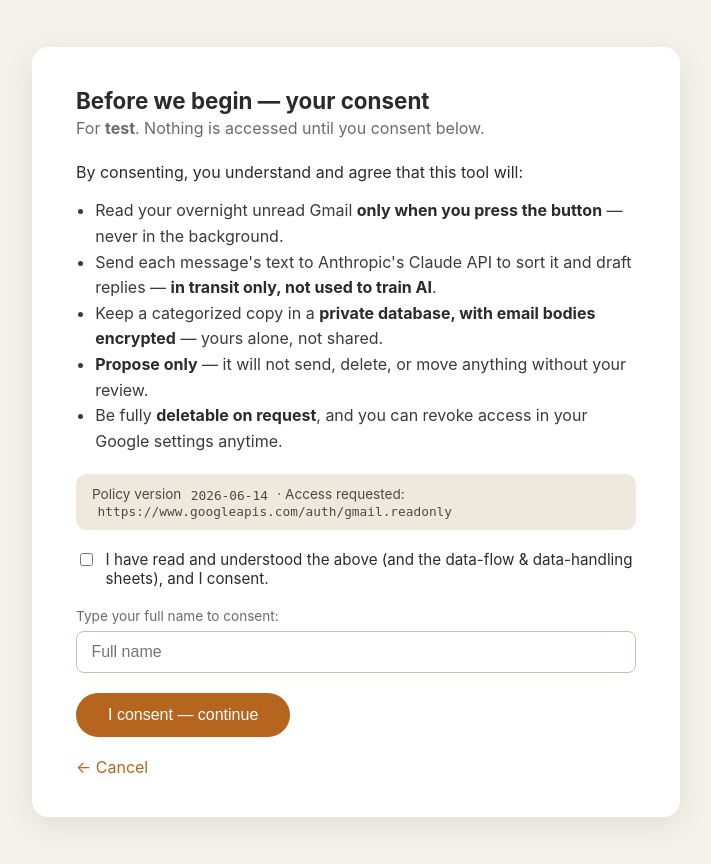
After one commit to dflewell/dflewell, a Flask app: page /consent in a window 1280 px wide. The commit adds this page. Shown: the whole page, without its empty margins (284-995 px from the left). Run offline with Flask 3, Linux system fonts and the light colour scheme; data that the repository does not hold is empty.

Commit message:
Email triage: add in-app consent gate (blocks tool until consent recorded)
- /consent screen: required checkbox + typed full name + UTC timestamp +
  policy version + scopes, saved to a consents table in the per-exec DB
- /start and /oauth2callback refuse to run until consent exists; order is
  consent -> Google auth -> triage
- /withdraw clears consent (data kept unless full delete); start page shows
  'consent on file' status
- Verified gate ordering with Flask test client

```diff
--- a/email-triage/app.py
+++ b/email-triage/app.py
@@ -32,16 +32,52 @@ def _flow() -> Flow:
 
 @app.route("/")
 def index():
+    store.init_db()
     missing = config.missing_secrets()
     authed = gmail_client.load_credentials() is not None
     return render_template(
-        "index.html", exec_id=config.EXEC_ID, authed=authed, missing=missing
+        "index.html", exec_id=config.EXEC_ID, authed=authed, missing=missing,
+        consent=store.active_consent(),
     )
+
+
+@app.route("/consent", methods=["GET", "POST"])
+def consent():
+    """Consent gate. The tool will not pull any mail until this is recorded."""
+    store.init_db()
+    existing = store.active_consent()
+    error = None
+    if request.method == "POST" and existing is None:
+        full_name = (request.form.get("full_name") or "").strip()
+        agreed = request.form.get("agree") == "on"
+        if full_name and agreed:
+            store.record_consent(
+                full_name, config.CONSENT_POLICY_VERSION, ", ".join(config.GMAIL_SCOPES)
+            )
+            return redirect(url_for("start"))
+        error = "Please tick the box and type your full name to consent."
+    return render_template(
+        "consent.html", exec_id=config.EXEC_ID,
+        policy_version=config.CONSENT_POLICY_VERSION, scopes=config.GMAIL_SCOPES,
+        existing=existing, error=error,
+    )
+
+
+@app.route("/withdraw", methods=["POST"])
+def withdraw():
+    """Withdraw consent. The tool refuses to run until re-consented; data is kept
+    unless the exec also uses Delete all my data."""
+    store.init_db()
+    store.withdraw_consent()
+    return redirect(url_for("consent"))
 
 
 @app.route("/start")
 def start():
-    """Button press. If not authed, send to Google; otherwise run the triage loop."""
+    """Button press. Consent first, then Google auth, then the triage loop."""
+    store.init_db()
+    if store.active_consent() is None:
+        return redirect(url_for("consent"))
     creds = gmail_client.load_credentials()
     if creds is None:
         flow = _flow()
@@ -58,6 +94,9 @@ def start():
 
 @app.route("/oauth2callback")
 def oauth2callback():
+    store.init_db()
+    if store.active_consent() is None:  # never run without recorded consent
+        return redirect(url_for("consent"))
     flow = _flow()
     flow.fetch_token(authorization_response=request.url)
     gmail_client.save_credentials(flow.credentials)
--- a/email-triage/config.py
+++ b/email-triage/config.py
@@ -33,6 +33,10 @@ DB_PATH = os.path.join("data", f"triage_{EXEC_ID}.db")
 # Categories the triage sorts into. Order = display priority.
 CATEGORIES = ["client", "important", "shopping", "read_later"]
 
+# Consent policy version the exec agrees to. Bump this date when the governance
+# docs change materially, so consent records show exactly what was agreed to.
+CONSENT_POLICY_VERSION = "2026-06-14"
+
 
 def missing_secrets() -> list[str]:
     """Return names of required secrets that aren't set, for a friendly startup check."""
--- /dev/null
+++ b/email-triage/templates/consent.html
@@ -0,0 +1,84 @@
+<!doctype html>
+<html lang="en">
+<head>
+  <meta charset="utf-8">
+  <meta name="viewport" content="width=device-width, initial-scale=1">
+  <title>Consent — Email Triage</title>
+  <style>
+    body { font-family:-apple-system,system-ui,sans-serif; background:#f4f1ea; color:#2b2b2b;
+           display:grid; place-items:center; min-height:100vh; margin:0; padding:2rem; }
+    .card { background:#fff; padding:2.5rem 2.75rem; border-radius:16px; max-width:560px;
+            box-shadow:0 8px 30px rgba(0,0,0,.08); }
+    h1 { font-size:1.4rem; margin:0 0 .25rem; }
+    .sub { color:#6b6b6b; margin:0 0 1.5rem; }
+    ul { line-height:1.6; color:#3a3a3a; padding-left:1.2rem; }
+    ul b { color:#2b2b2b; }
+    .meta { background:#efe9dd; border-radius:10px; padding:.75rem 1rem; font-size:.85rem;
+            color:#4b4b4b; margin:1.25rem 0; }
+    label.agree { display:flex; gap:.6rem; align-items:flex-start; margin:1.25rem 0; font-size:.95rem; }
+    input[type=text] { width:100%; padding:.7rem .9rem; font-size:1rem; border:1px solid #cbbfa6;
+                       border-radius:8px; box-sizing:border-box; }
+    .name-label { font-size:.85rem; color:#6b6b6b; display:block; margin:1rem 0 .4rem; }
+    .btn { background:#b5651d; color:#fff; border:none; font-size:1rem; padding:.8rem 2rem;
+           border-radius:999px; cursor:pointer; margin-top:1.25rem; }
+    .btn:hover { background:#9c531a; }
+    .err { background:#fce8e6; color:#8a1c12; padding:.7rem 1rem; border-radius:8px; font-size:.9rem; }
+    .ok { background:#e6f4ea; color:#2e7d4f; padding:1rem; border-radius:10px; }
+    .withdraw { background:none; border:1px solid #b3261e; color:#b3261e; border-radius:999px;
+                padding:.5rem 1.25rem; font-size:.85rem; cursor:pointer; }
+    a.back { color:#b5651d; text-decoration:none; display:inline-block; margin-top:1.25rem; }
+    code { background:#efe9dd; padding:.1rem .35rem; border-radius:4px; font-size:.8rem; }
+  </style>
+</head>
+<body>
+  <div class="card">
+    {% if existing %}
+      <h1>Consent on file</h1>
+      <p class="sub">For <strong>{{ exec_id }}</strong></p>
+      <div class="ok">
+        <strong>{{ existing.full_name }}</strong> consented on
+        <strong>{{ existing.consented_at }} UTC</strong>.<br>
+        Policy version <code>{{ existing.policy_version }}</code> &middot; access: <code>{{ existing.scopes }}</code>
+      </div>
+      <p class="sub" style="margin-top:1.25rem;">You can withdraw consent at any time. The tool will
+        then refuse to run until consent is given again. Your stored data is kept unless you also use
+        <em>Delete all my data</em>.</p>
+      <form method="post" action="{{ url_for('withdraw') }}">
+        <button class="withdraw" type="submit">Withdraw consent</button>
+      </form>
+      <a class="back" href="{{ url_for('index') }}">&larr; Back to start</a>
+    {% else %}
+      <h1>Before we begin — your consent</h1>
+      <p class="sub">For <strong>{{ exec_id }}</strong>. Nothing is accessed until you consent below.</p>
+
+      {% if error %}<div class="err">{{ error }}</div>{% endif %}
+
+      <p>By consenting, you understand and agree that this tool will:</p>
+      <ul>
+        <li>Read your overnight unread Gmail <b>only when you press the button</b> — never in the background.</li>
+        <li>Send each message's text to Anthropic's Claude API to sort it and draft replies — <b>in transit only, not used to train AI</b>.</li>
+        <li>Keep a categorized copy in a <b>private database, with email bodies encrypted</b> — yours alone, not shared.</li>
+        <li><b>Propose only</b> — it will not send, delete, or move anything without your review.</li>
+        <li>Be fully <b>deletable on request</b>, and you can revoke access in your Google settings anytime.</li>
+      </ul>
+
+      <div class="meta">
+        Policy version <code>{{ policy_version }}</code> &middot;
+        Access requested: <code>{{ scopes | join(', ') }}</code>
+      </div>
+
+      <form method="post">
+        <label class="agree">
+          <input type="checkbox" name="agree">
+          <span>I have read and understood the above (and the data-flow &amp; data-handling sheets), and I consent.</span>
+        </label>
+        <label class="name-label">Type your full name to consent:</label>
+        <input type="text" name="full_name" placeholder="Full name" autocomplete="off">
+        <br>
+        <button class="btn" type="submit">I consent — continue</button>
+      </form>
+      <a class="back" href="{{ url_for('index') }}">&larr; Cancel</a>
+    {% endif %}
+  </div>
+</body>
+</html>
--- a/email-triage/triage/store.py
+++ b/email-triage/triage/store.py
@@ -34,6 +34,18 @@ def init_db() -> None:
             )
             """
         )
+        conn.execute(
+            """
+            CREATE TABLE IF NOT EXISTS consents (
+                id             INTEGER PRIMARY KEY AUTOINCREMENT,
+                full_name      TEXT,              -- typed by the exec as their consent
+                policy_version TEXT,              -- which governance policy they agreed to
+                scopes         TEXT,              -- Gmail scopes consented to
+                consented_at   TEXT DEFAULT (datetime('now')),
+                withdrawn_at   TEXT               -- set when consent is withdrawn
+            )
+            """
+        )
 
 
 def already_seen(gmail_id: str) -> bool:
@@ -63,6 +75,45 @@ def save_message(*, gmail_id, received_at, sender, category, subject, body, draf
                 f.encrypt((draft or "").encode()),
             ),
         )
+
+
+def record_consent(full_name: str, policy_version: str, scopes: str) -> None:
+    """Record the exec's consent. Gates the tool — no mail is pulled without it."""
+    with sqlite3.connect(config.DB_PATH) as conn:
+        conn.execute(
+            "INSERT INTO consents (full_name, policy_version, scopes) VALUES (?, ?, ?)",
+            (full_name.strip(), policy_version, scopes),
+        )
+
+
+def active_consent() -> dict | None:
+    """Return the current (non-withdrawn) consent record, or None if not consented."""
+    with sqlite3.connect(config.DB_PATH) as conn:
+        row = conn.execute(
+            """
+            SELECT full_name, policy_version, scopes, consented_at
+            FROM consents WHERE withdrawn_at IS NULL
+            ORDER BY id DESC LIMIT 1
+            """
+        ).fetchone()
+    if not row:
+        return None
+    return {
+        "full_name": row[0],
+        "policy_version": row[1],
+        "scopes": row[2],
+        "consented_at": row[3],
+    }
+
+
+def withdraw_consent() -> bool:
+    """Withdraw any active consent. The tool will refuse to run until re-consented.
+    (Separate from delete_all_data, which removes the whole database.)"""
+    with sqlite3.connect(config.DB_PATH) as conn:
+        cur = conn.execute(
+            "UPDATE consents SET withdrawn_at = datetime('now') WHERE withdrawn_at IS NULL"
+        )
+        return cur.rowcount > 0
 
 
 def delete_all_data() -> dict:
```
Also changed, not shown: email-triage/templates/index.html (+10 -2 lines), memory/project-email-triage.md (+8 -0 lines).
